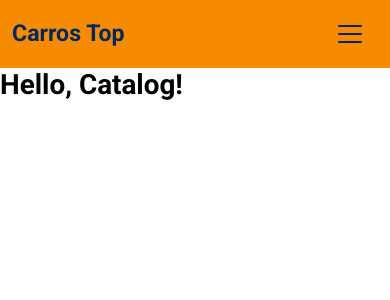
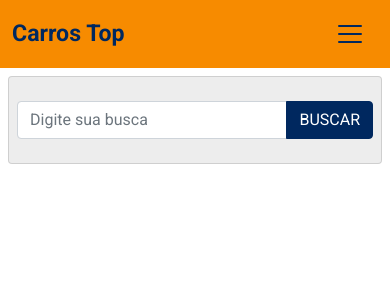
Before and after one commit to grasielaGomes/devsuperior-topcars, a React (Create React App) app: page /products in a window 390 px wide. Shown: the top 300 px of the page. Built offline with nearby package versions, Linux system fonts and the light colour scheme.

Commit message:
styling search card mobile

```diff
--- a/src/components/CallAction/call-action.tsx
+++ b/src/components/CallAction/call-action.tsx
@@ -1,9 +1,11 @@
+import { NavLink } from "react-router-dom";
+
 export function CallAction(){
   return (
     <div className="pt-4 pb-2">
-      <button className="btn bg-primary px-5 py-2 mb-2 text-uppercase text-light fw-bold">
+      <NavLink to="/products" className="btn bg-primary px-5 py-2 mb-2 text-uppercase text-light fw-bold">
         Ver catálogo
-      </button>
+      </NavLink>
       <p className="fs-6 text-black-50">Comece agora a navegar</p>
     </div>
   );
--- /dev/null
+++ b/src/components/Search/search.tsx
@@ -0,0 +1,20 @@
+export function Search() {
+  return (
+    <div className="input-group py-4 px-2">
+      <input
+        type="text"
+        className="form-control bg-white"
+        placeholder="Digite sua busca"
+        aria-label="search"
+        aria-describedby="button-addon2"
+      />
+      <button
+        className="btn btn-primary"
+        type="button"
+        id="button-addon2"
+      >
+        BUSCAR
+      </button>
+    </div>
+  );
+}
--- a/src/pages/Catalog/catalog.tsx
+++ b/src/pages/Catalog/catalog.tsx
@@ -1,7 +1,10 @@
+import { Card } from "components/Card/card";
+import { Search } from "components/Search/search";
+
 export function Catalog() {
   return (
-    <div>
-      <h1>Hello, Catalog!</h1>
-    </div>
-  )
+    <main className="m-2 m-md-4">
+      <Card children={<Search />} color={"bg-light"} hasShadow={false} />
+    </main>
+  );
 }
```
